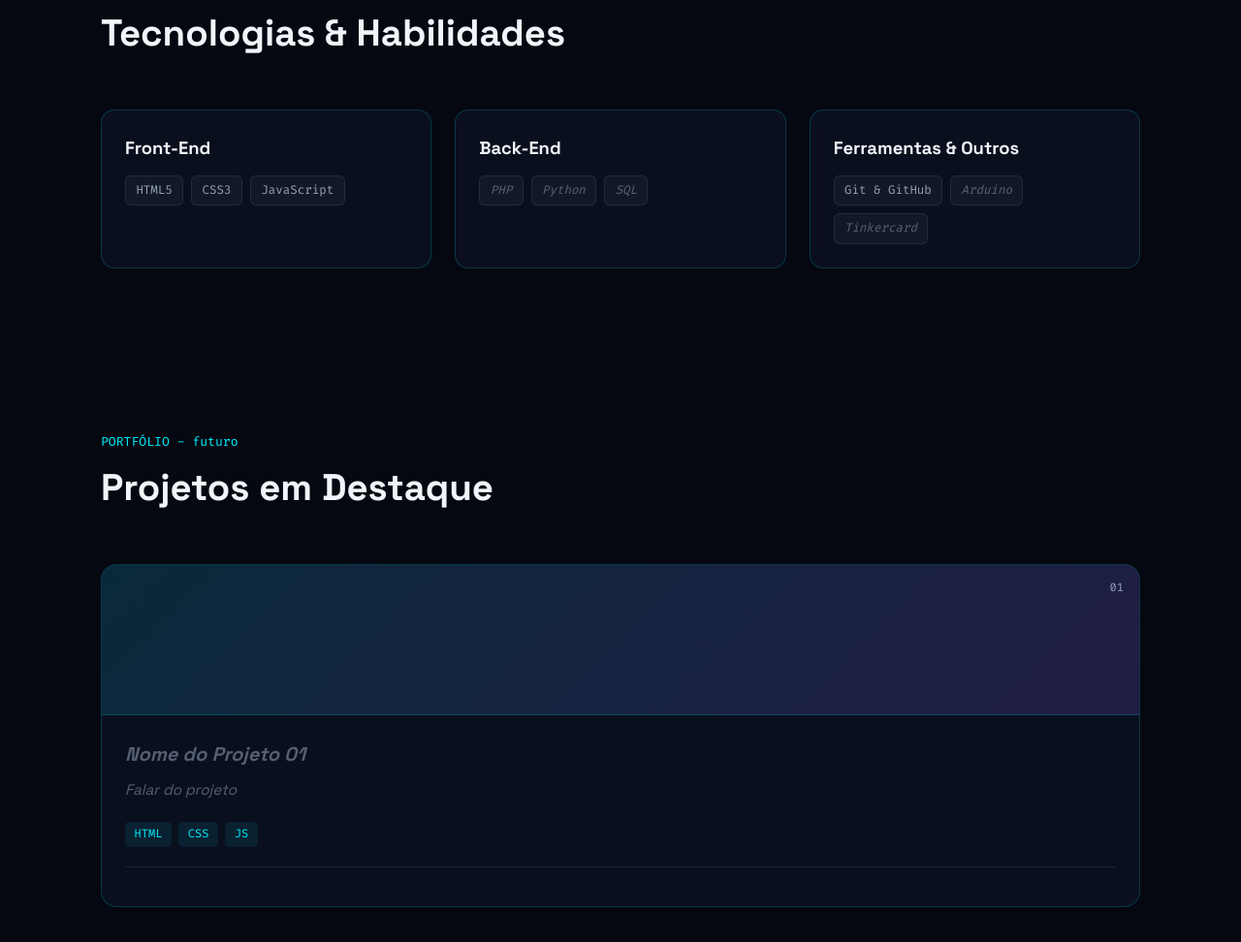
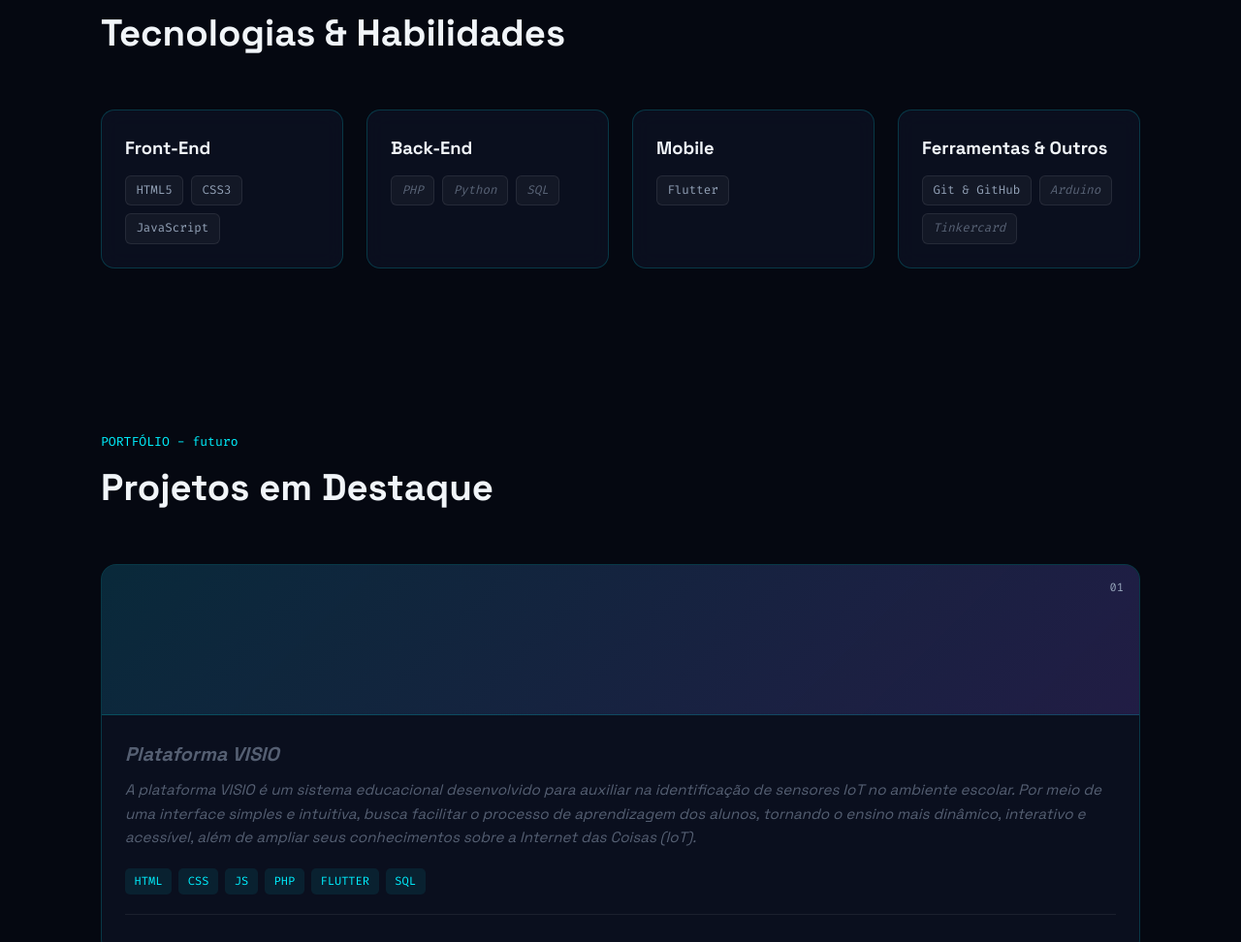
Before and after one commit to maiaraemily/curriculo, a plain HTML site: page index.html in a window 1280 px wide. Shown: the part 928-1900 px from the top of the page at 97% size. Drawn offline with Linux system fonts and the light colour scheme.

Commit message:
Descrição breve da alteração feita

```diff
--- a/index.html
+++ b/index.html
@@ -59,10 +59,15 @@
           <!-- PREENCHA AQUI: Sua Apresentação Pessoal -->
           <div class="about-box">
             <div class="about-box-header">
-              <span>SOBRE MIM</span>
+                <span>SOBRE MIM</span>
             </div>
-            <div class="about-placeholder editable-slot" data-placeholder="Escreva aqui um pouco sobre você, sua trajetória, o que te motiva na tecnologia e o que você busca construir..."></div>
-          </div>
+            <div class="about-placeholder editable-slot">
+                Ensino Médio - SESI 370 <br>
+                Curso Técnico em Análise e Desenvolvimento de Sistemas pelo SENAI. <br>
+                Possuo interesse na área de tecnologia, desenvolvimento de sistemas e programação. <br>
+                Sou uma pessoa dedicada, organizada, com facilidade para aprender e disposição para adquirir novos conhecimentos e experiências profissionais.
+                </div>
+        </div>
 
           <div class="hero-actions">
             <a href="#projetos" class="btn btn-primary">Ver Projetos ↓</a>
@@ -110,6 +115,13 @@
         </div>
 
         <div class="skill-card reveal" style="transition-delay: 0.2s;">
+          <h3>Mobile</h3>
+          <div class="skill-tags">
+            <span class="tag">Flutter</span>
+          </div>
+        </div>
+
+        <div class="skill-card reveal" style="transition-delay: 0.2s;">
           <h3>Ferramentas &amp; Outros</h3>
           <div class="skill-tags">
             <span class="tag">Git &amp; GitHub</span>
@@ -134,12 +146,15 @@
             <span class="project-number">01</span>
           </div>
           <div class="project-content">
-            <h3 class="editable-slot" data-placeholder=" Nome do Projeto 01"></h3>
-            <p class="editable-slot" data-placeholder="Falar do projeto"></p>
+            <h3 class="editable-slot" data-placeholder=" Plataforma VISIO"></h3>
+            <p class="editable-slot" data-placeholder="A plataforma VISIO é um sistema educacional desenvolvido para auxiliar na identificação de sensores IoT no ambiente escolar. Por meio de uma interface simples e intuitiva, busca facilitar o processo de aprendizagem dos alunos, tornando o ensino mais dinâmico, interativo e acessível, além de ampliar seus conhecimentos sobre a Internet das Coisas (IoT)."></p>
             <div class="project-techs">
               <span>HTML</span>
               <span>CSS</span>
               <span>JS</span>
+              <span>PHP</span>
+              <span>FLUTTER</span>
+              <span>SQL</span>
             </div>
             <div class="project-links">
             </div>
```
